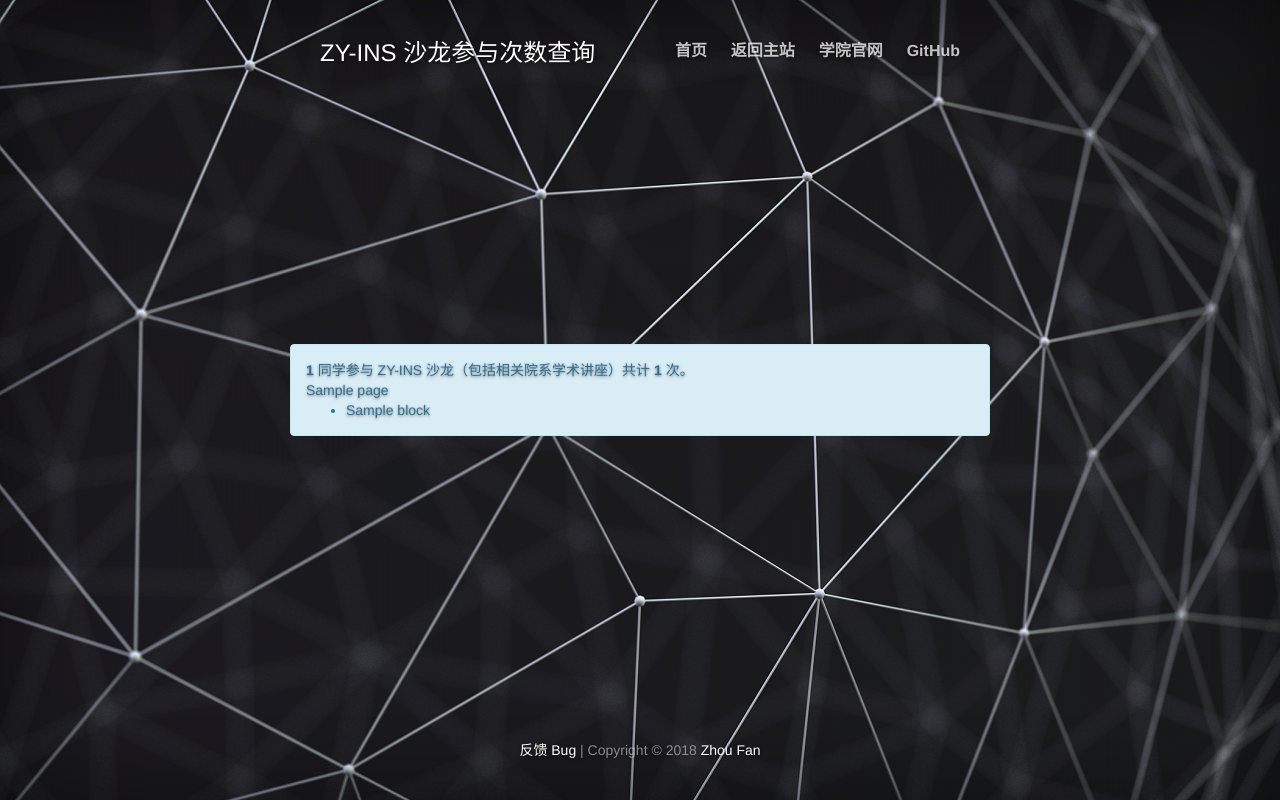
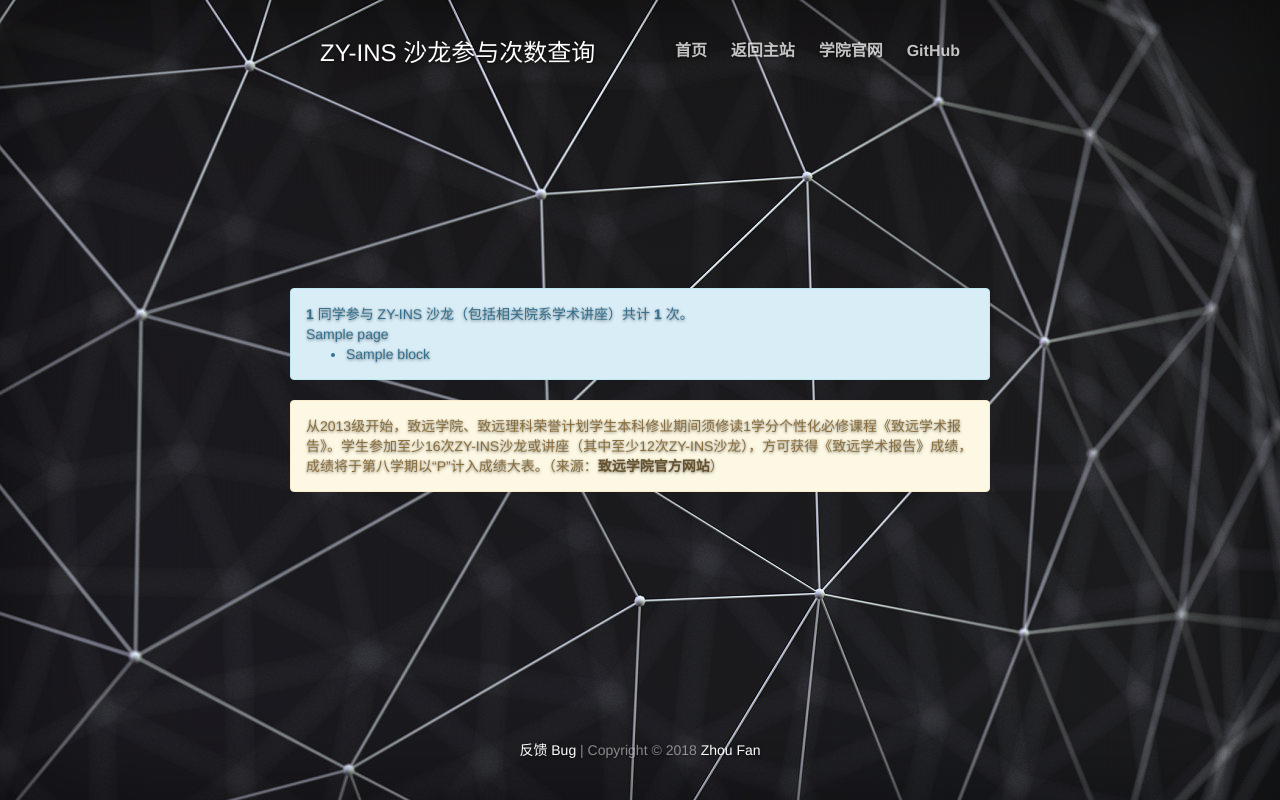
Before and after one commit to Evensgn/zy-ins-salon, a Flask app: template templates/query.html in a window 1280 px wide. Run offline with Flask 2, Linux system fonts and the light colour scheme; the template is opened without the code that fills it: most values are stand-ins (such as "Sample title", 1, 10 or a date in 2020); some libraries are stand-ins or nearby versions.

Commit message:
add more info

```diff
--- a/app.py
+++ b/app.py
@@ -6,7 +6,6 @@
 import time
 import query_web
 import update_records
-import os
 
 app = Flask(__name__)
 
--- a/templates/query.html
+++ b/templates/query.html
@@ -58,6 +58,10 @@
             {% endfor %}
           </div>
 
+          <div class="alert alert-warning" role="alert" align="left">
+            从2013级开始，致远学院、致远理科荣誉计划学生本科修业期间须修读1学分个性化必修课程《致远学术报告》。学生参加至少16次ZY-INS沙龙或讲座（其中至少12次ZY-INS沙龙），方可获得《致远学术报告》成绩，成绩将于第八学期以“P”计入成绩大表。（来源：<a class="alert-link" href="http://zhiyuan.sjtu.edu.cn/articles/2396">致远学院官方网站</a>）
+          </div>
+
           <div class="mastfoot">
             <div class="inner">
               <p><a href="mailto:i@evensgn.com">反馈 Bug</a> | Copyright © 2018 <a href="http://evensgn.com">Zhou Fan</a></p>
```
